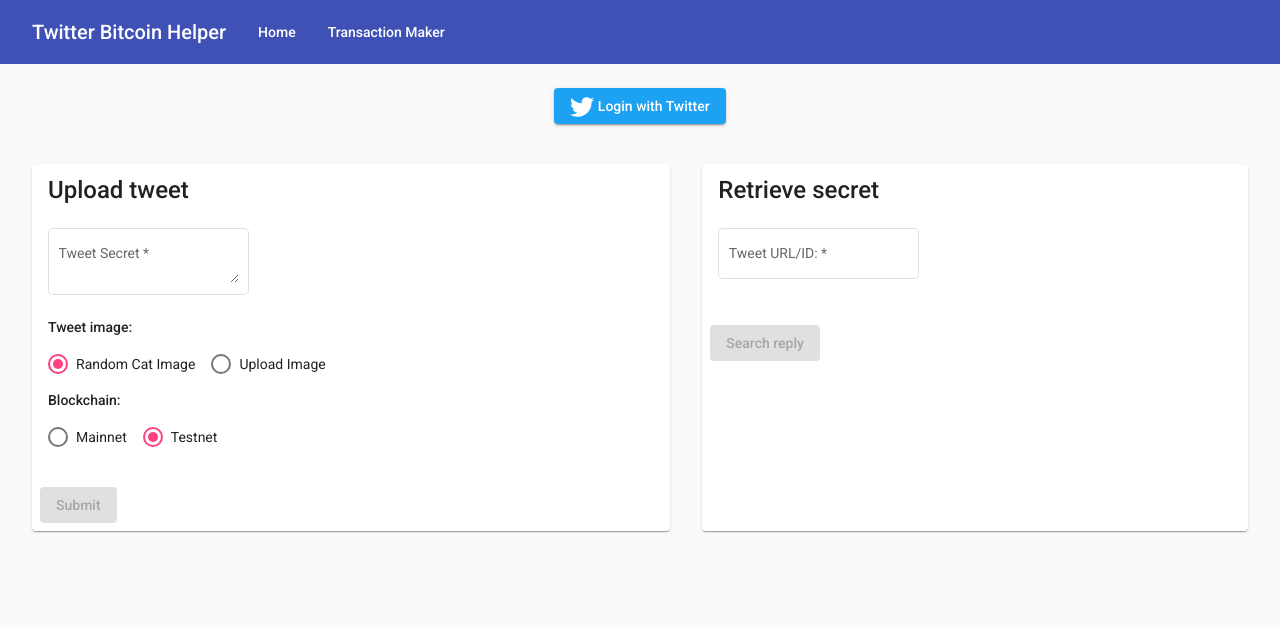
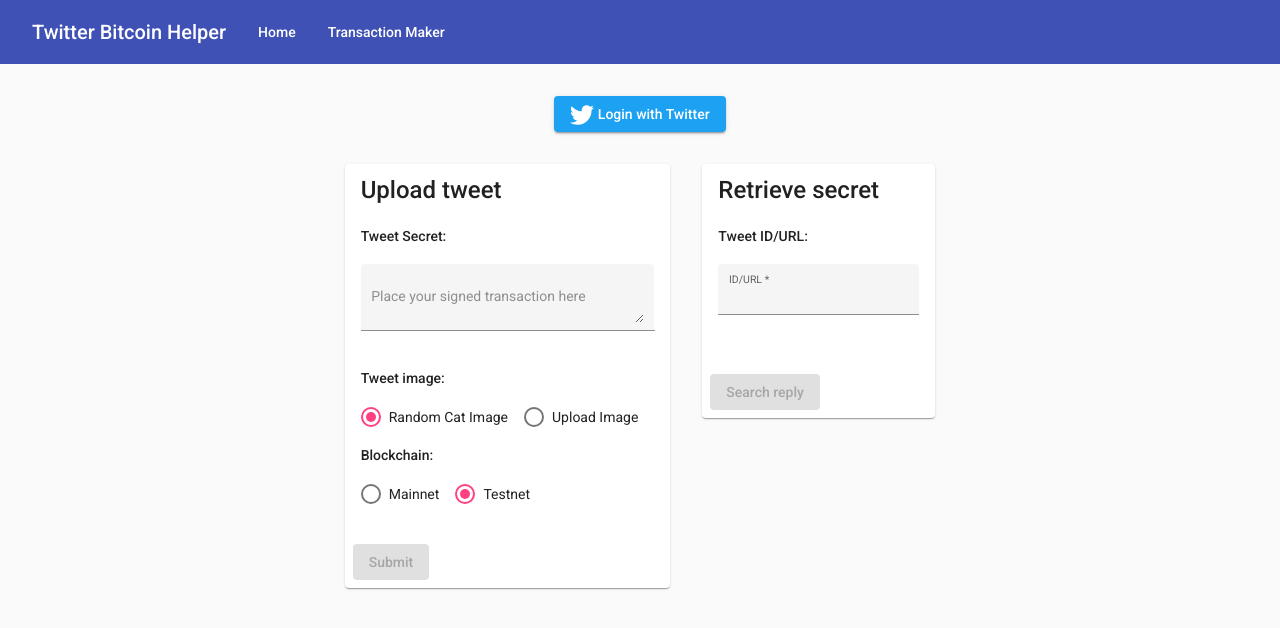
Before and after one commit to odylomv/twitter-bitcoin-helper, an Angular app: page / in a window 1280 px wide. Shown: the top 628 px of the page. Built offline with nearby package versions, Linux system fonts and the light colour scheme.

Commit message:
styling simplifications

```diff
--- a/src/app/app.component.html
+++ b/src/app/app.component.html
@@ -8,7 +8,7 @@
             *ngIf="isHandset$ | async">
             <mat-icon aria-label="Side nav toggle icon">menu</mat-icon>
         </button>
-        <span class="header-title">Twitter Bitcoin Helper</span>
+        <h1 class="header-title">Twitter Bitcoin Helper</h1>
 
         <div *ngIf="(isHandset$ | async) === false">
             <a mat-button routerLink="">Home</a>
--- a/src/app/app.component.scss
+++ b/src/app/app.component.scss
@@ -5,7 +5,7 @@
 }
 
 .header-title {
-    padding: 0 16px;
+    padding: 16px;
 }
 
 .sidenav-container {
--- a/src/app/components/home/home.component.html
+++ b/src/app/components/home/home.component.html
@@ -1,13 +1,4 @@
 <div class="content">
-    <div class="center">
-        <button
-            mat-raised-button
-            class="twitter"
-            *ngIf="(twitterService.authStatus() | async) === false"
-            (click)="twitterService.authorize()">
-            <mat-icon svgIcon="twitter"></mat-icon>
-            Login with Twitter
-        </button>
     <button
         mat-raised-button
         color="warn"
@@ -16,33 +7,40 @@
         <mat-icon svgIcon="twitter"></mat-icon>
         Logout
     </button>
-    </div>
+    <button
+        mat-raised-button
+        class="twitter-colors"
+        *ngIf="(twitterService.authStatus() | async) === false"
+        (click)="twitterService.authorize()">
+        <mat-icon svgIcon="twitter"></mat-icon>
+        Login with Twitter
+    </button>
 
-    <div class="grid" [class]="(isHandset$ | async) ? 'grid-mobile' : 'grid-desktop'">
-        <mat-card class="cards">
+    <div [class.grid-desktop]="(isHandset$ | async) === false">
+        <mat-card class="card">
             <mat-card-title>Upload tweet</mat-card-title>
 
             <mat-card-content>
                 <form [formGroup]="hideForm">
-                    <mat-form-field appearance="outline">
-                        <mat-label>Tweet Secret</mat-label>
-                        <textarea matInput id="tweetSecret" formControlName="tweetSecret"></textarea>
+                    <label for="tweetSecret" class="mat-body-2">Tweet Secret:</label>
+
+                    <mat-form-field appearance="fill">
+                        <textarea
+                            matInput
+                            id="tweetSecret"
+                            formControlName="tweetSecret"
+                            placeholder="Place your signed transaction here"></textarea>
                         <mat-error>Invalid secret</mat-error>
                     </mat-form-field>
 
-                    <div>
-                        <label id="image-method-label" class="radio-label">Tweet image:</label>
-                        <div class="radio-group">
+                    <label id="image-method-label" class="mat-body-2">Tweet image:</label>
                     <mat-radio-group formControlName="imageMethod" aria-labelledby="image-method-label">
                         <mat-radio-button name="imageMethod" id="cat" value="cat" checked>
                             Random Cat Image
                         </mat-radio-button>
 
-                                <mat-radio-button name="imageMethod" id="local" value="local">
-                                    Upload Image
-                                </mat-radio-button>
+                        <mat-radio-button name="imageMethod" id="local" value="local"> Upload Image</mat-radio-button>
                     </mat-radio-group>
-                        </div>
 
                     <input
                         *ngIf="hideForm.controls.imageMethod.value === 'local'"
@@ -53,31 +51,24 @@
                         (change)="onFileChange($event)" />
 
                     <button
-                            mat-stroked-button
+                        mat-flat-button
                         color="primary"
                         *ngIf="
-                                hideForm.controls.imageMethod.value === 'local' &&
-                                hideForm.controls.tweetImageSource.value
+                            hideForm.controls.imageMethod.value === 'local' && hideForm.controls.tweetImageSource.value
                         "
                         type="button"
                         (click)="showPreview()">
                         Toggle Preview
                     </button>
-                        <div>
+
                     <img *ngIf="image" [src]="image" width="200px" />
-                        </div>
-                    </div>
 
-                    <label id="blockchain-label" class="radio-label">Blockchain:</label>
-                    <div class="radio-group">
+                    <label id="blockchain-label" class="mat-body-2">Blockchain:</label>
                     <mat-radio-group formControlName="blockchain" aria-labelledby="blockchain-label">
-                            <mat-radio-button name="blockchain" id="main" value="main"> Mainnet </mat-radio-button>
+                        <mat-radio-button name="blockchain" id="main" value="main">Mainnet</mat-radio-button>
 
-                            <mat-radio-button name="blockchain" id="test" value="test" checked>
-                                Testnet
-                            </mat-radio-button>
+                        <mat-radio-button name="blockchain" id="test" value="test" checked>Testnet</mat-radio-button>
                     </mat-radio-group>
-                    </div>
                 </form>
             </mat-card-content>
 
@@ -93,15 +84,16 @@
             </mat-card-actions>
         </mat-card>
 
-        <mat-card class="cards">
+        <mat-card class="card">
             <mat-card-title>Retrieve secret</mat-card-title>
 
             <mat-card-content>
                 <form [formGroup]="retrieveForm">
-                    <mat-form-field appearance="outline">
-                        <mat-label>Tweet URL/ID:</mat-label>
+                    <label class="mat-body-2">Tweet ID/URL:</label>
+                    <mat-form-field appearance="fill" floatLabel="always">
+                        <mat-label>ID/URL</mat-label>
                         <input matInput type="text" id="tweetId" formControlName="tweetId" />
-                        <mat-error>Invalid URL/ID</mat-error>
+                        <mat-error>Invalid ID/URL</mat-error>
                     </mat-form-field>
                 </form>
             </mat-card-content>
--- a/src/app/components/home/home.component.scss
+++ b/src/app/components/home/home.component.scss
@@ -1,50 +1,43 @@
 .content {
-    padding: 8px;
+    display: flex;
+    flex-direction: column;
+    align-items: center;
+    row-gap: 16px;
+
+    padding-top: 32px;
 }
 
-.grid {
-    display: flex;
-    padding: 8px;
-}
-
-.grid-desktop {
-    flex-direction: row;
-}
-
-.grid-mobile {
-    flex-direction: column;
-}
-
-.center {
-    display: flex;
-    justify-content: center;
-    align-items: center;
-
-    padding: 16px 0;
-}
-
-.twitter {
+.twitter-colors {
     background-color: #1da1f2;
     color: white;
 }
 
-.cards {
-    flex-grow: 1;
+.grid-desktop {
+    display: flex;
+    flex-direction: row;
+    align-items: flex-start;
+    justify-content: center;
+}
+
+.card {
+    display: flex;
+    flex-direction: column;
+    row-gap: 16px;
+
     margin: 16px;
 }
 
-mat-card-title {
-    padding-bottom: 16px;
-}
-
-.radio-label {
-    font-weight: 500;
-}
-
-.radio-group {
-    padding: 16px 0;
+form {
+    display: flex;
+    flex-direction: column;
+    justify-content: center;
+    row-gap: 16px;
 }
 
 mat-radio-button {
     padding-right: 16px;
 }
+
+img {
+    align-self: center;
+}
```
Lines whose indentation alone changed are shown as unchanged.
